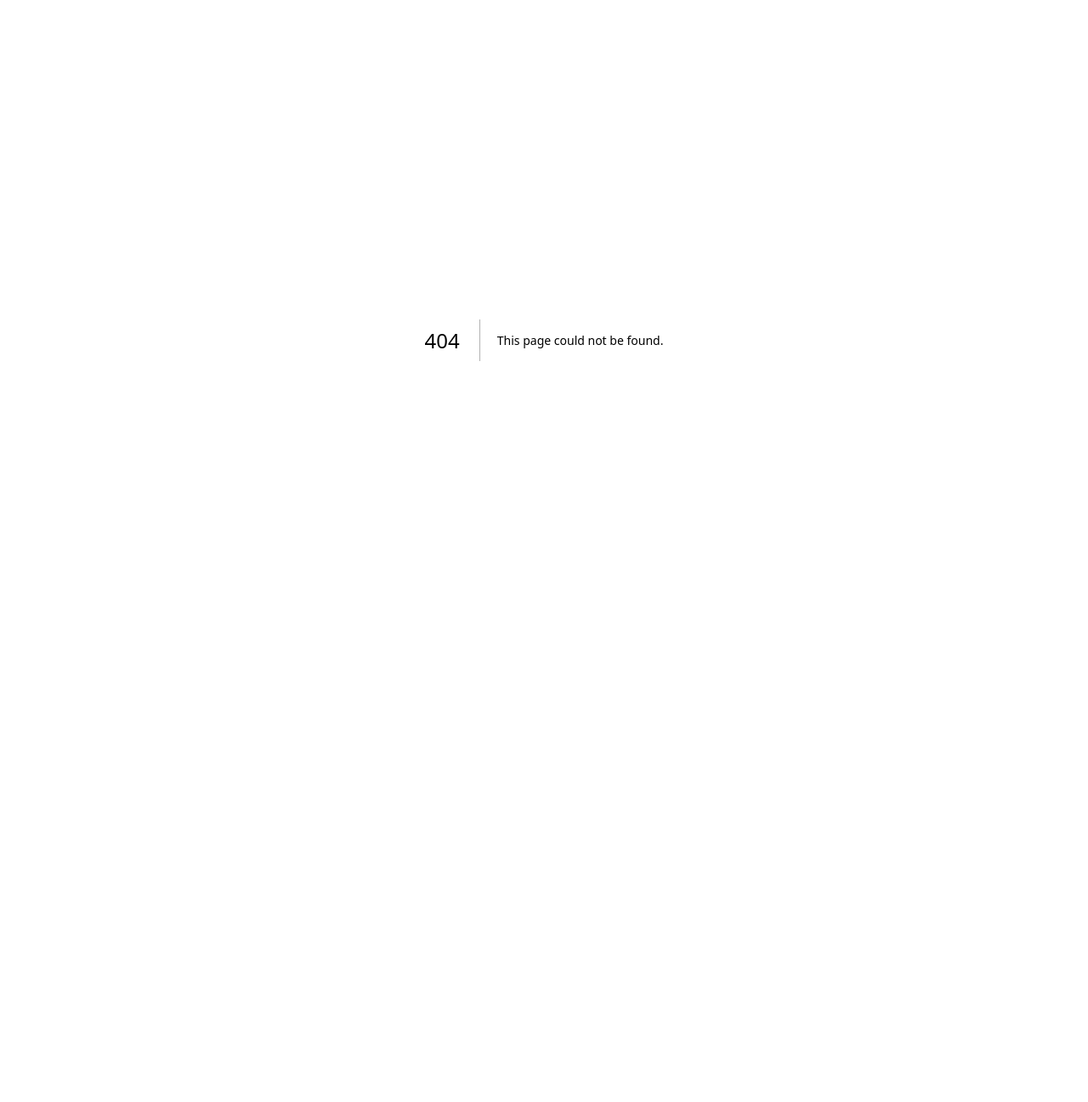
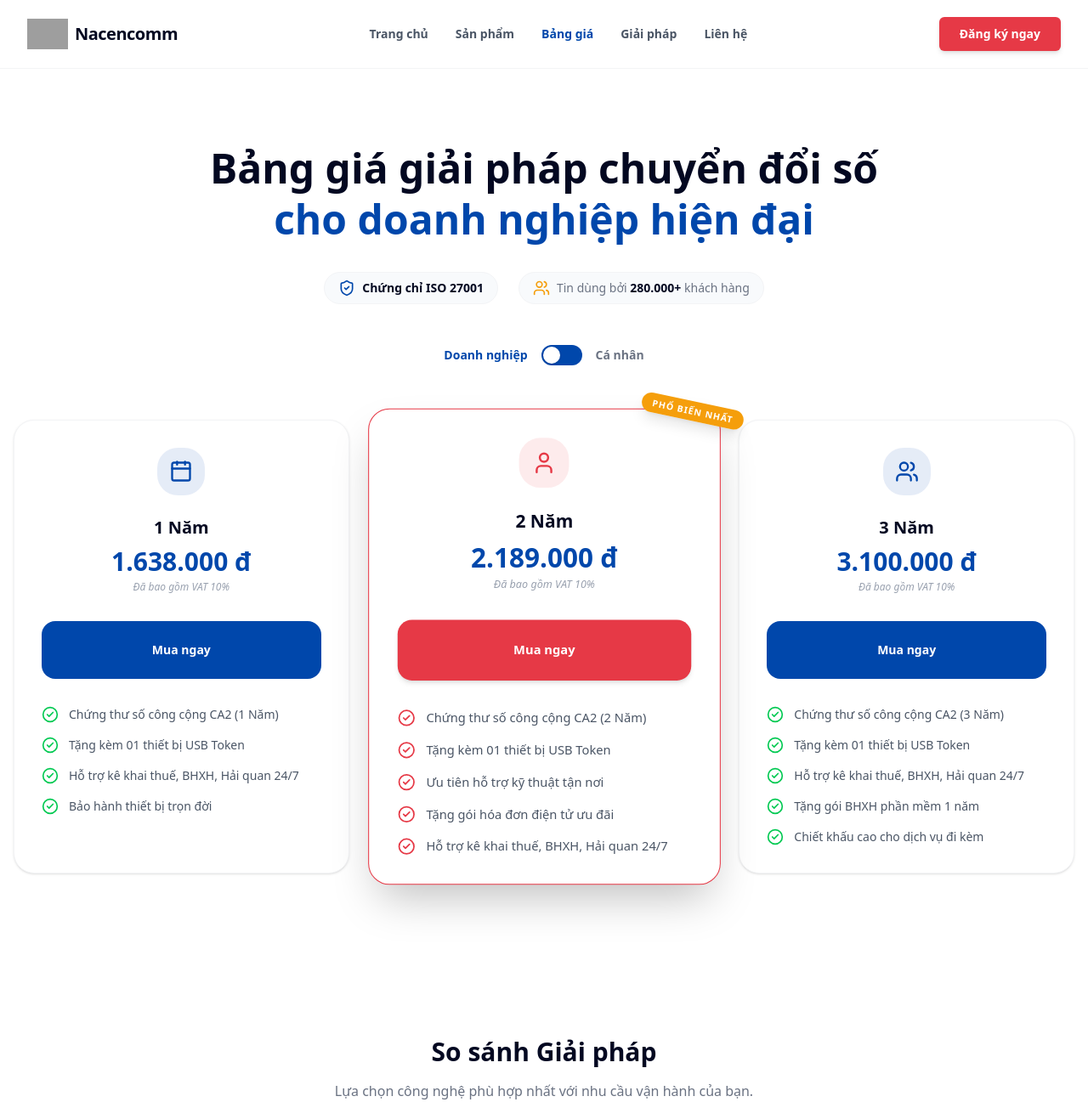
Before and after one commit to nguyenvanbaongoc24-eng/webca2demo, a Next.js app in the folder nacencomm-premium/: page /pricing in a window 1280 px wide. Before the commit this address had no page. Shown: the top 1297 px of the page at 85% size. Before the commit the page ends 800 px from the top, so only its background shows below. Built offline with nearby package versions, Linux system fonts and the light colour scheme; grey boxes are pictures that could not be loaded.

Commit message:
fix: add dedicated pricing page

```diff
--- /dev/null
+++ b/nacencomm-premium/src/app/pricing/page.tsx
@@ -0,0 +1,22 @@
+import { Header } from "@/components/sections/Header";
+import { Hero } from "@/components/sections/Hero";
+import { PricingGrid } from "@/components/sections/PricingGrid";
+import { ComparisonTable } from "@/components/sections/ComparisonTable";
+import { FAQ } from "@/components/sections/FAQ";
+import { CTA, Footer } from "@/components/sections/Footer";
+
+export default function PricingPage() {
+  return (
+    <main className="min-h-screen bg-white">
+      <Header />
+      <div className="pt-10"> {/* Offset for header */}
+        <Hero />
+        <PricingGrid />
+        <ComparisonTable />
+        <FAQ />
+      </div>
+      <CTA />
+      <Footer />
+    </main>
+  );
+}
```
Also changed, not shown: 1 other file (tests, documents, lock files or other folders).
